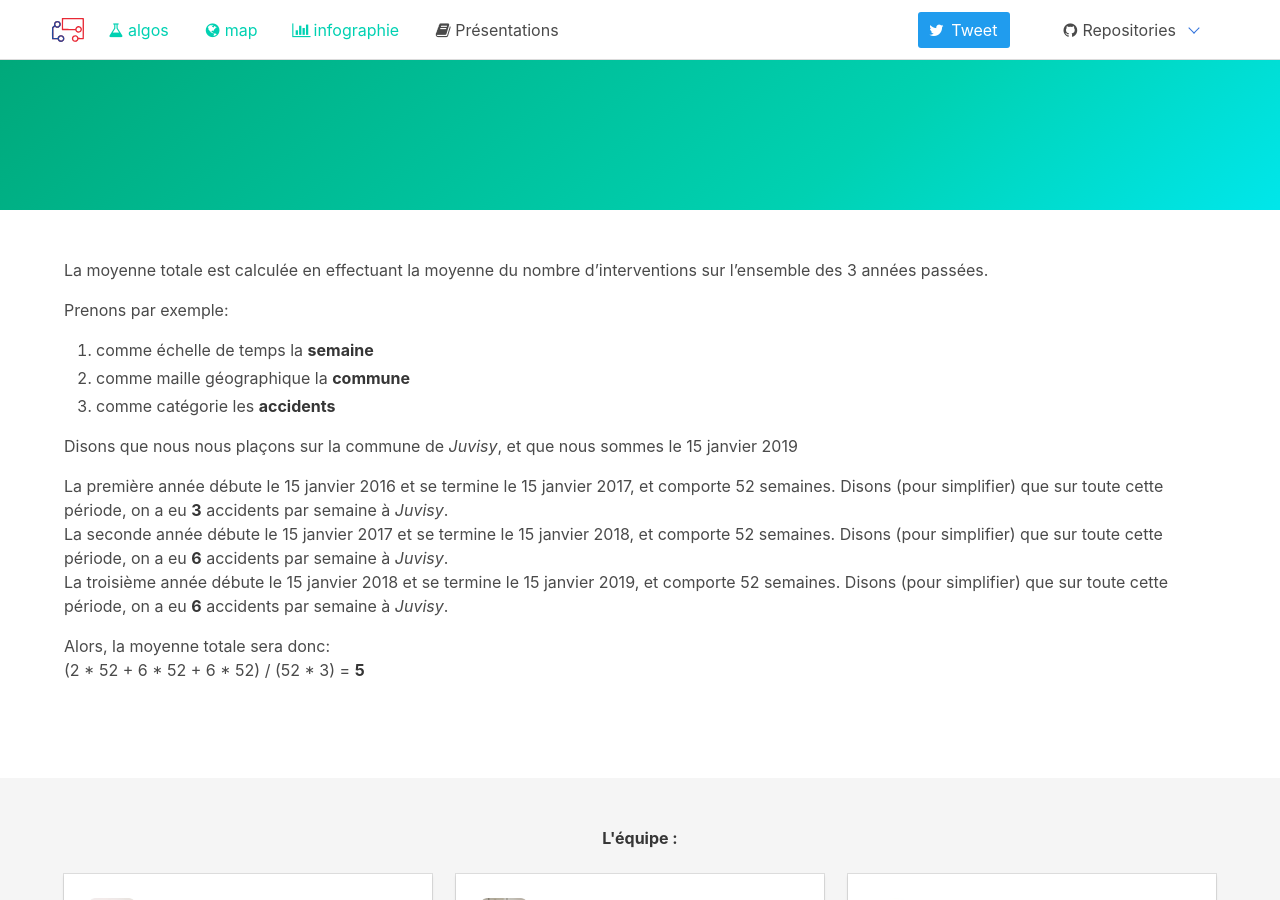
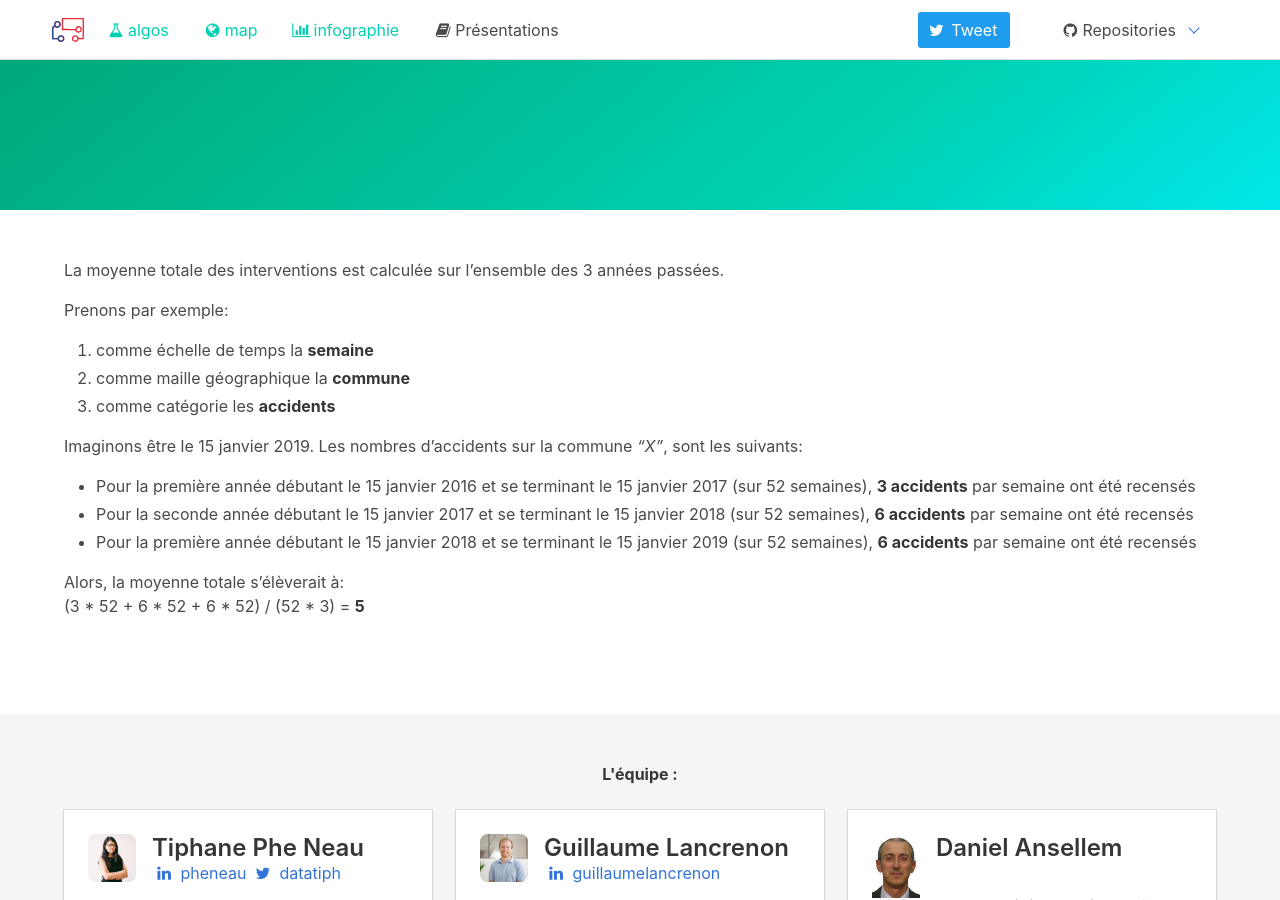
Before and after one commit to previsecours/portail, a Jekyll site: the page built from documentation/_posts/2018-09-12-moyenne-totale.md, in a window 1280 px wide and 900 px high, scrolled down 191 px. Built offline with Jekyll 4.4.1, drawn with Linux system fonts in a browser that asks for light colours.

Commit message:
mis en place des retours de muriel sur la documentation technique

```diff
--- a/documentation/_posts/2018-09-12-moyenne-totale.md
+++ b/documentation/_posts/2018-09-12-moyenne-totale.md
@@ -8,19 +8,20 @@ comments: true
 ---
 
 
-La moyenne totale est calculée en effectuant la moyenne du nombre d'interventions sur l'ensemble des 3 années passées.
+La moyenne totale des interventions est calculée sur l'ensemble des 3 années passées.
 
 Prenons par exemple:
 1. comme échelle de temps la __semaine__
 2. comme maille géographique la __commune__
 3. comme catégorie les __accidents__
 
-Disons que nous nous plaçons sur la commune de _Juvisy_, et que nous sommes le 15 janvier 2019
+Imaginons être le 15 janvier 2019. Les nombres d'accidents sur la commune _"X"_, sont les suivants:
 
 
-La première année débute le 15 janvier 2016 et se termine le 15 janvier 2017, et comporte 52 semaines. Disons (pour simplifier) que sur toute cette période, on a eu __3__ accidents par semaine à _Juvisy_.
-La seconde année débute le 15 janvier 2017 et se termine le 15 janvier 2018, et comporte 52 semaines. Disons (pour simplifier) que sur toute cette période, on a eu __6__ accidents par semaine à _Juvisy_.
-La troisième année débute le 15 janvier 2018 et se termine le 15 janvier 2019, et comporte 52 semaines. Disons (pour simplifier) que sur toute cette période, on a eu __6__ accidents par semaine à _Juvisy_.
+* Pour la première année débutant le 15 janvier 2016 et se terminant le 15 janvier 2017 (sur 52 semaines), __3 accidents__ par semaine ont été recensés
+* Pour la seconde année débutant le 15 janvier 2017 et se terminant le 15 janvier 2018 (sur 52 semaines), __6 accidents__ par semaine ont été recensés
+* Pour la première année débutant le 15 janvier 2018 et se terminant le 15 janvier 2019 (sur 52 semaines), __6 accidents__ par semaine ont été recensés
 
-Alors, la moyenne totale sera donc:
-(2 * 52 + 6 * 52 + 6 * 52) / (52 * 3) = __5__
+
+Alors, la moyenne totale s'élèverait à:
+(3 * 52 + 6 * 52 + 6 * 52) / (52 * 3) = __5__
```
Also changed, not shown: documentation/_posts/2018-09-12-moyenne-glissante.md (+5 -6 lines), documentation/_posts/2018-09-12-moyenne-totale-bis.md (+8 -7 lines), faq/_posts/2018-09-12-comment-utiliser-la-carte.md (+15 -15 lines), faq/screenshot_map1.jpg, faq/screenshot_map2.jpg, faq/screenshot_map3.jpg, faq/screenshot_map4.jpg, faq/screenshot_popup1.jpg, faq/screenshot_popup2.jpg, faq/screenshot_popup3.jpg.
